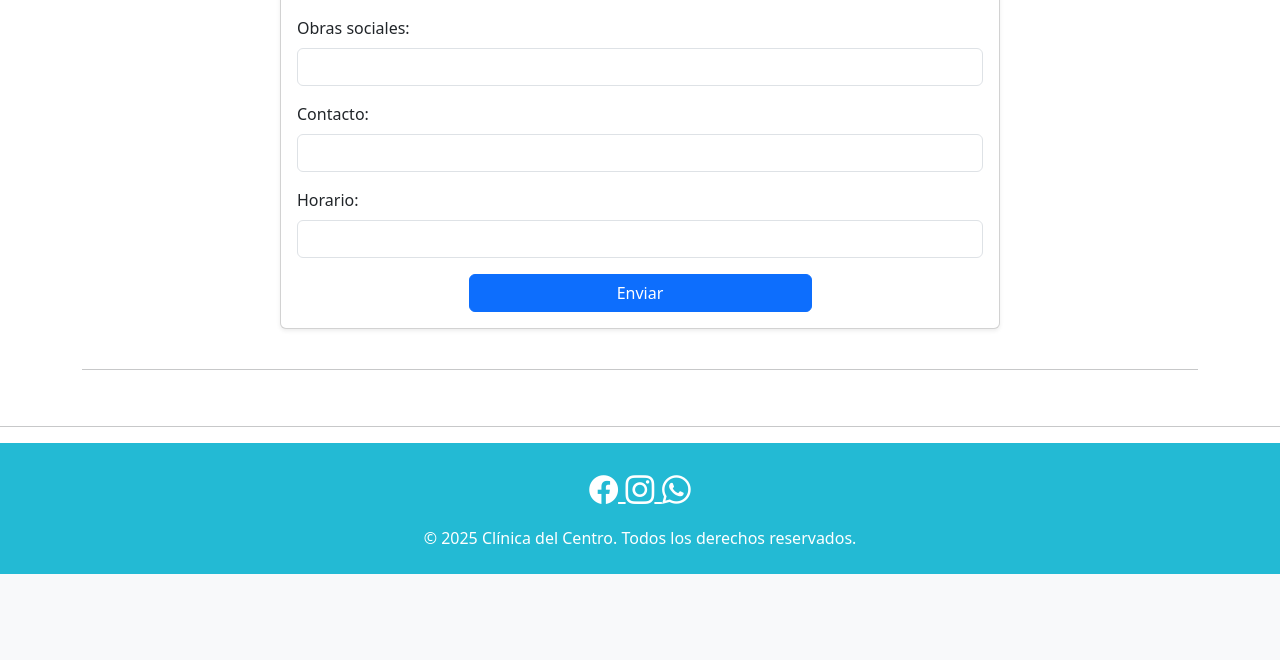
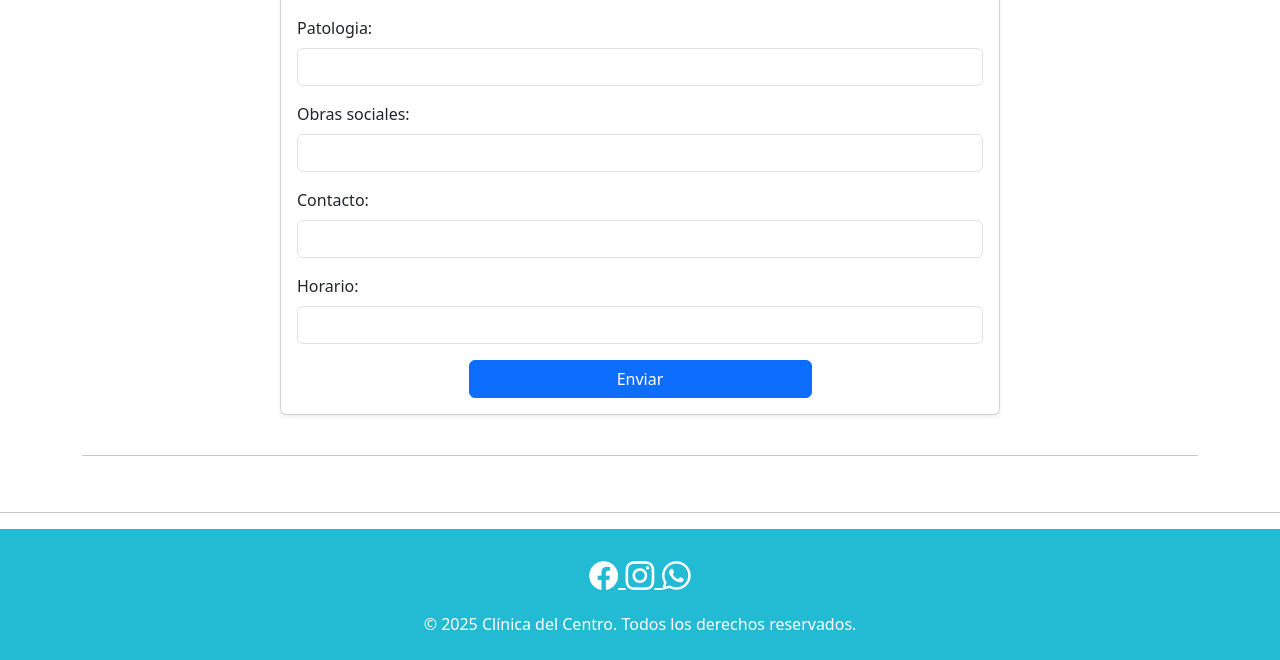
Before and after one commit to sebamrios/gestion-clinicadelcentro, a Django app: page /profesionales/crear/ in a window 1280 px wide. Shown: the part 642-1302 px from the top of the page. Before the commit the page ends 1216 px from the top, so only its background shows below. Run offline with Django 5.2, Linux system fonts and the light colour scheme; data that the repository does not hold is empty.

Commit message:
se agrea campo patologia en view

```diff
--- a/myApps/profesionales/views.py
+++ b/myApps/profesionales/views.py
@@ -28,6 +28,7 @@ def crear_profesional(request):
         especialidad = Especialidad.objects.get(id=especialidad_id)
         Profesional.objects.create(
             nombre_completo=nombre_completo,
+            patologia=patologia,
             poblacion=poblacion,
             especialidad=especialidad,
             obras_sociales=obras_sociales,
--- a/templates/profesionales/crear.html
+++ b/templates/profesionales/crear.html
@@ -41,6 +41,11 @@
                         </div>
 
                         <div class="mb-3">
+                            <label for="patologia" class="form-label">Patologia:</label>
+                            <input type="text" name="patologia" maxlength="200" required id="patologia" class="form-control">
+                        </div>
+
+                        <div class="mb-3">
                             <label for="obras_sociales" class="form-label">Obras sociales:</label>
                             <input type="text" name="obras_sociales" maxlength="200" required id="obras_sociales" class="form-control">
                         </div>
```
